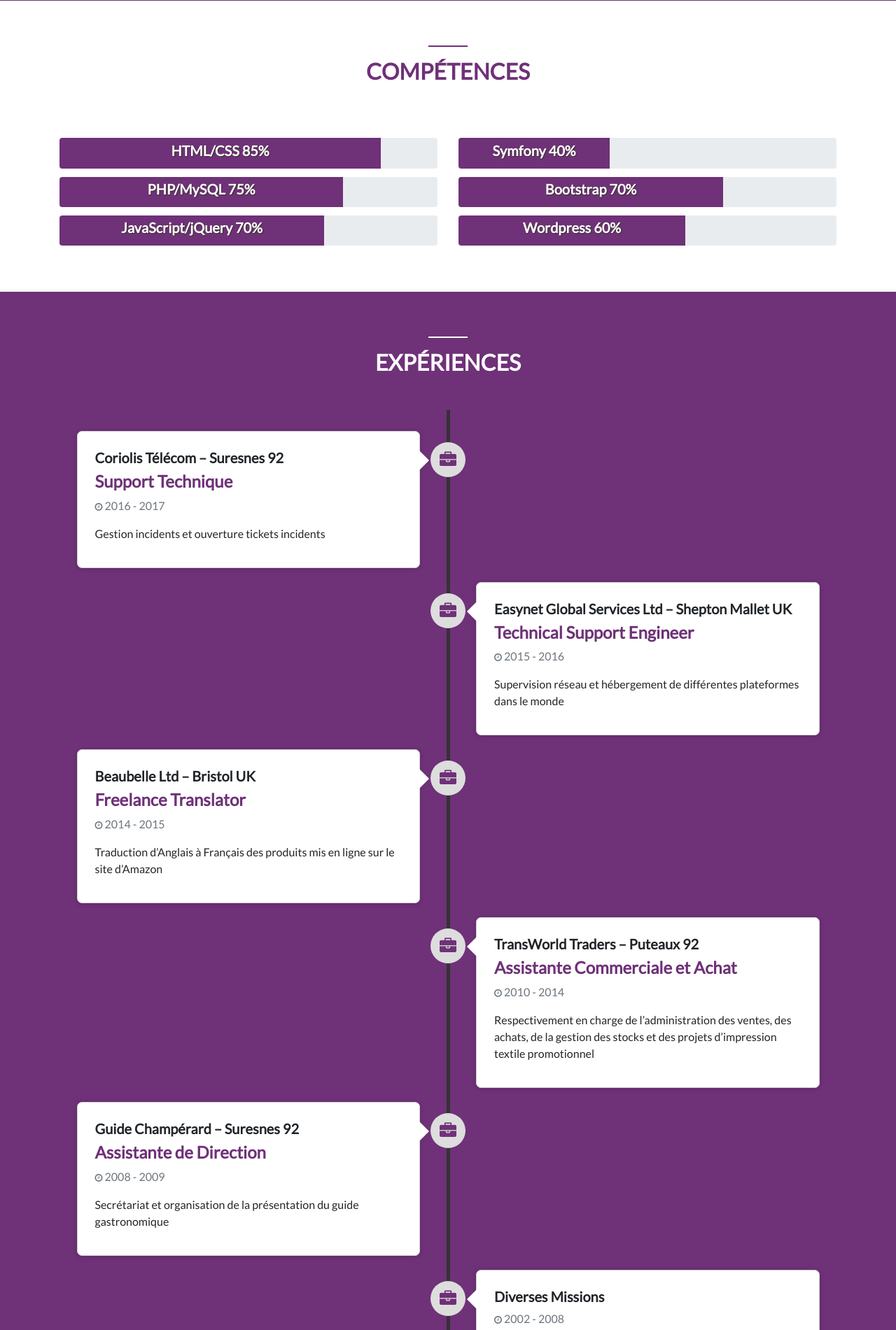
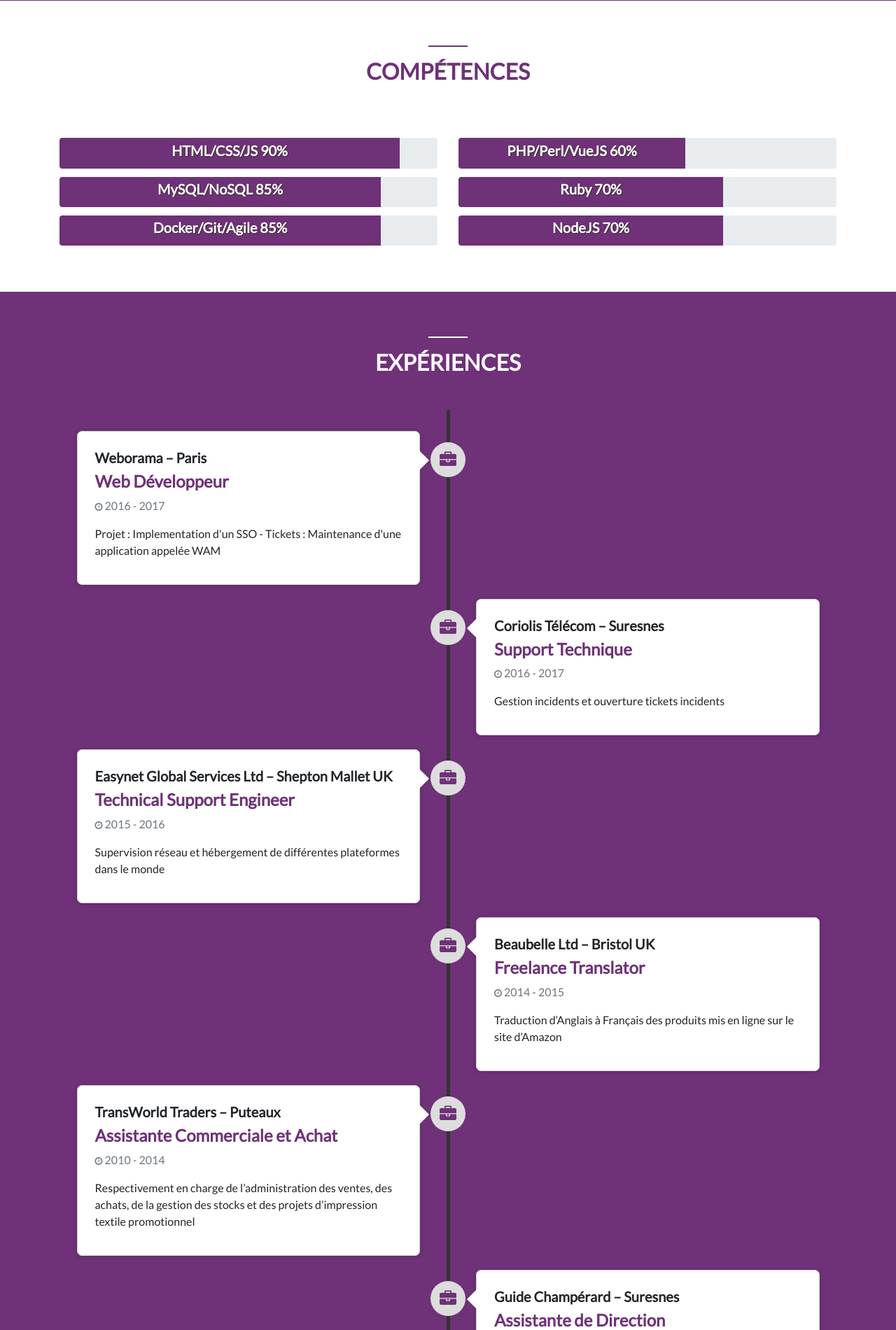
Before and after one commit to Nilugette/portfolio, a PHP site: page / in a window 1280 px wide. Shown: the part 962-2863 px from the top of the page at 70% size. Run offline with PHP 8.4, Linux system fonts and the light colour scheme; the visitor is signed in with stand-in values (Sample User, id 1); some libraries are stand-ins or nearby versions.

Commit message:
Work update 2020

```diff
--- a/data/FR_fr.php
+++ b/data/FR_fr.php
@@ -14,6 +14,8 @@ $trads = [
 	'link_cv' => 'laure_cv.pdf',
 	'download' => 'Télécharger mon CV',
 	'customer_service' => 'Support Technique',
+	'web_dev' => 'Web Développeur',
+	'webo_description' => 'Projet : Implementation d\'un SSO - Tickets : Maintenance d\'une application appelée WAM',
 	'support' => 'Gestion incidents et ouverture tickets incidents',
 	'monitoring' => 'Supervision réseau et hébergement de différentes plateformes dans le monde',
 	'translation' => "Traduction d’Anglais à Français des produits mis en ligne sur le site d’Amazon",
@@ -25,8 +27,10 @@ $trads = [
 	'missions_description' => 'Diverses missions effectuées comme de la restauration, chargée de clientèle...',
 	'highschool' => 'Lycée',
 	'diploma' => 'Bac STL',
+	'chemistry_description' => 'Sciences et Techniques de Laboratoire',
 	'chemistry' => 'Sciences et Techniques de Laboratoire',
 	'certification' => 'Certification RNCP  Développeur / Intégrateur Web (niveau III)',
+	'master_degree' => 'Titre RNCP Concepteur Développeur d\'Application (niveau II)',
 	'firstname' => 'Votre prénom',
 	'lastname' => 'Votre nom',
 	'email' => 'Votre email',
--- a/phtml/main.phtml
+++ b/phtml/main.phtml
@@ -76,18 +76,18 @@
         <div class="col-md-6">
             <!-- 3 bars de progress -->
             <div class="progress">
-              <div class="progress-bar" role="progressbar" aria-valuenow="85" aria-valuemin="0" aria-valuemax="100" style="width:85%">
-                <h5>HTML/CSS 85%</h5>
+              <div class="progress-bar" role="progressbar" aria-valuenow="90" aria-valuemin="0" aria-valuemax="100" style="width:90%">
+                <h5>HTML/CSS/JS 90%</h5>
               </div>
             </div>
              <div class="progress">
-              <div class="progress-bar" role="progressbar" aria-valuenow="75" aria-valuemin="0" aria-valuemax="100" style="width:75%">
-                <h5>PHP/MySQL 75%</h5>
+              <div class="progress-bar" role="progressbar" aria-valuenow="85" aria-valuemin="0" aria-valuemax="100" style="width:85%">
+                <h5>MySQL/NoSQL 85%</h5>
               </div>
             </div>
              <div class="progress">
-              <div class="progress-bar" role="progressbar" aria-valuenow="70" aria-valuemin="0" aria-valuemax="100" style="width:70%">
-                <h5>JavaScript/jQuery 70%</h5>
+              <div class="progress-bar" role="progressbar" aria-valuenow="85" aria-valuemin="0" aria-valuemax="100" style="width:85%">
+                <h5>Docker/Git/Agile 85%</h5>
               </div>
             </div>
             <!-- fin des 3 bars de progress -->
@@ -95,18 +95,18 @@
         <div class="col-md-6">
           <!-- 3 bars de progress -->
             <div class="progress">
-              <div class="progress-bar" role="progressbar" aria-valuenow="40" aria-valuemin="0" aria-valuemax="100" style="width:40%">
-                <h5>Symfony 40%</h5>
+              <div class="progress-bar" role="progressbar" aria-valuenow="60" aria-valuemin="0" aria-valuemax="100" style="width:60%">
+                <h5>PHP/Perl/VueJS 60%</h5>
               </div>
             </div>
              <div class="progress">
               <div class="progress-bar" role="progressbar" aria-valuenow="70" aria-valuemin="0" aria-valuemax="100" style="width:70%">
-                <h5>Bootstrap 70%</h5>
+                <h5>Ruby 70%</h5>
               </div>
             </div>
              <div class="progress">
-              <div class="progress-bar" role="progressbar" aria-valuenow="60" aria-valuemin="0" aria-valuemax="100" style="width:60%">
-                <h5>Wordpress 60%</h5>
+              <div class="progress-bar" role="progressbar" aria-valuenow="70" aria-valuemin="0" aria-valuemax="100" style="width:70%">
+                <h5>NodeJS 70%</h5>
               </div>
             </div>
             <!-- fin des 3 bars de progress -->
@@ -121,12 +121,29 @@
         <h2><?= trad('experience')?></h2>
       </div>
       <ul class="timeline">
+
         <li>
           <div class="timeline-badge"><i class="fa fa-briefcase"></i></div>
           <div class="timeline-panel-container">
             <div class="timeline-panel">
               <div class="timeline-heading">
-                <h3>Coriolis Télécom – Suresnes 92</h3>
+                <h3>Weborama – Paris</h3>
+                <h4><?= trad('web_dev'); ?></h4>
+                <p class="text-muted"><small><i class="fa fa-clock-o" aria-hidden="true"></i></small> 2016 - 2017</p>
+              </div>
+              <div class="timeline-body">
+                <p><?= trad('webo_description')?></p>
+              </div>
+            </div>
+          </div>
+        </li>
+
+        <li>
+          <div class="timeline-badge"><i class="fa fa-briefcase"></i></div>
+          <div class="timeline-panel-container-inverted">
+            <div class="timeline-panel">
+              <div class="timeline-heading">
+                <h3>Coriolis Télécom – Suresnes</h3>
                 <h4><?= trad('customer_service'); ?></h4>
                 <p class="text-muted"><small><i class="fa fa-clock-o" aria-hidden="true"></i></small> 2016 - 2017</p>
               </div>
@@ -139,7 +156,7 @@
 
         <li>
           <div class="timeline-badge"><i class="fa fa-briefcase"></i></div>
-          <div class="timeline-panel-container-inverted">
+          <div class="timeline-panel-container">
             <div class="timeline-panel">
               <div class="timeline-heading">
                 <h3>Easynet Global Services Ltd – Shepton Mallet UK</h3>
@@ -154,7 +171,7 @@
         </li>
         <li>
           <div class="timeline-badge"><i class="fa fa-briefcase"></i></div>
-          <div class="timeline-panel-container">
+          <div class="timeline-panel-container-inverted">
             <div class="timeline-panel">
               <div class="timeline-heading">
                 <h3>Beaubelle Ltd – Bristol UK</h3>
@@ -169,10 +186,10 @@
         </li>
         <li>
           <div class="timeline-badge"><i class="fa fa-briefcase"></i></div>
-          <div class="timeline-panel-container-inverted">
+          <div class="timeline-panel-container">
             <div class="timeline-panel">
               <div class="timeline-heading">
-                <h3>TransWorld Traders – Puteaux 92</h3>
+                <h3>TransWorld Traders – Puteaux</h3>
                 <h4><?= trad('assistant'); ?></h4>
                 <p class="text-muted"><small><i class="fa fa-clock-o" aria-hidden="true"></i></small> 2010 - 2014</p>
               </div>
@@ -184,10 +201,10 @@
         </li>
         <li>
           <div class="timeline-badge"><i class="fa fa-briefcase"></i></div>
-          <div class="timeline-panel-container">
+          <div class="timeline-panel-container-inverted">
             <div class="timeline-panel">
               <div class="timeline-heading">
-                <h3>Guide Champérard – Suresnes 92</h3>
+                <h3>Guide Champérard – Suresnes</h3>
                 <h4><?= trad('p_a'); ?></h4>
                 <p class="text-muted"><small><i class="fa fa-clock-o" aria-hidden="true"></i></small> 2008 - 2009</p>
               </div>
@@ -199,7 +216,7 @@
         </li>
         <li>
           <div class="timeline-badge"><i class="fa fa-briefcase"></i></div>
-          <div class="timeline-panel-container-inverted">
+          <div class="timeline-panel-container">
             <div class="timeline-panel">
               <div class="timeline-heading">
                 <h3><?= trad('missions'); ?></h3>
@@ -219,24 +236,34 @@
     <div class="purple-divider"></div>
     <div class="heading"><h2><?= trad('education')?></h2></div>
       <div class="row">
-        <div class="col-sm-6">
+        <div class="col-sm-4">
           <div class="education-block">
             <h5>2001</h5>
             <span><i class="fa fa-graduation-cap fa-2x" aria-hidden="true"></i></span>
-            <h3><?= trad('highschool'); ?> Paul Langevin - Suresnes 92</h3>
+            <h3><?= trad('highschool'); ?> Paul Langevin - Suresnes</h3>
             <h4><?= trad('diploma'); ?></h4>
             <div class="purple-divider"></div>
             <p>Sciences et Techniques de Laboratoire</p>
           </div>
         </div>
-        <div class="col-sm-6">
+        <div class="col-sm-4">
           <div class="education-block">
             <h5>2018</h5>
             <span><i class="fa fa-graduation-cap fa-2x" aria-hidden="true"></i></span>
-            <h3>3W Academy - Paris 18è</h3>
+            <h3>3W Academy - Paris</h3>
             <h4><?= trad('certification'); ?></h4>
             <div class="purple-divider"></div>
             <p>HTML, CSS, JavaScript, PHP, SQL</p>
+          </div>
+        </div>
+        <div class="col-sm-4">
+          <div class="education-block">
+            <h5>2020</h5>
+            <span><i class="fa fa-graduation-cap fa-2x" aria-hidden="true"></i></span>
+            <h3>3W Academy - Paris</h3>
+            <h4><?= trad('master_degree'); ?></h4>
+            <div class="purple-divider"></div>
+            <p>React (JS, Native), NodeJS, AngularJS, PHP, POO, Android, IOS</p>
           </div>
         </div>
       </div>
@@ -252,7 +279,7 @@
           <a class="thumbnail" href="projets/snake/index.html" target="_blank"><img src="img/snake.png" alt="jeu du snake"></a>
         </div>
         <div class="col-sm-4">
-        <a class="thumbnail" href="projets/blog/index.php" target="_blank"><img src="img/blog.png" alt="projet blog"></a>
+        <a class="thumbnail" href="https://splash-blog-laure.herokuapp.com/" target="_blank"><img src="img/splash.png" alt="projet blog"></a>
         </div>
         <div class="col-sm-4">
           <a class="thumbnail" href="projets/restaurant/index.php" target="_blank"><img src="img/restaurant.jpg" alt="projet restaurant"></a>
```
Also changed, not shown: data/EN_en.php (+5 -2 lines), img/blog.png (deleted), img/splash.png (added), 2 other files.
